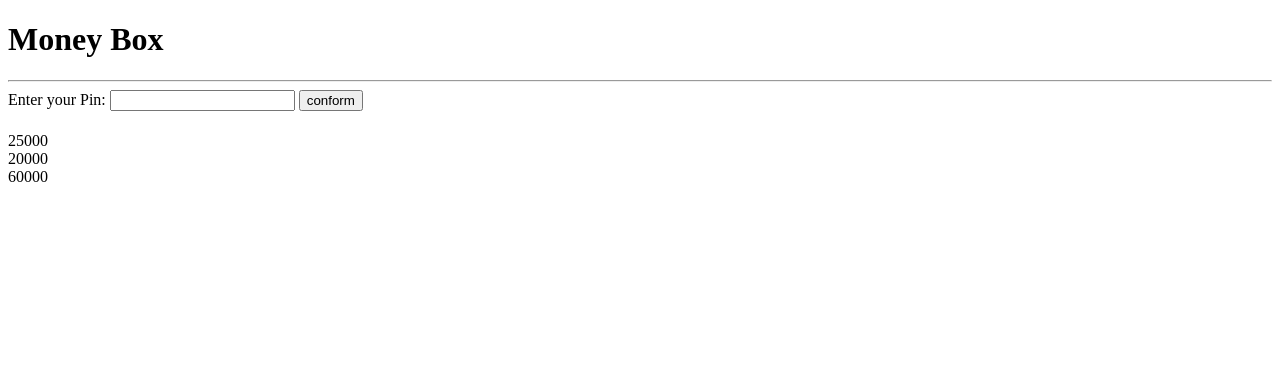
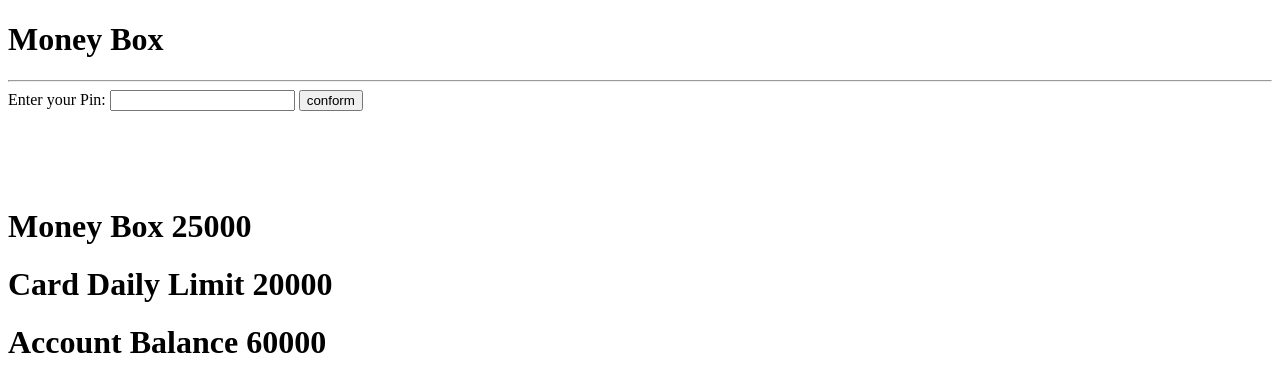
Before and after one commit to daniyalhassan225/Money-Box, a plain HTML site: page index.html in a window 1280 px wide. Drawn offline with Linux system fonts and the light colour scheme.

Commit message:
all error resolve and some changes in display

```diff
--- a/index.html
+++ b/index.html
@@ -22,13 +22,19 @@
 
     <div id="homeScreen"></div>
     <div id="errorMessage"></div>
-    <div id="enoughMoney"></div>
-    <div id="moneyBox"></div>
-    <div id="cardDailylimit"></div>
-    <div id="accountBalance"></div>
+    <br>
+    <div id="enoughMoney" style="color: red;"></div>
+
+    <br><br>
+
+    <h1>Money Box <span id="moneyBox"></span></h1>
+    <h1>Card Daily Limit <span id="cardDailylimit"></span></h1>
+    <h1>Account Balance <span id="accountBalance"></span></h1>
+
 
 
     <script>
+
         let moneyBox = 25000;
         let cardDailylimit = 20000;
         let accountBalance = 60000;
@@ -56,10 +62,9 @@
                 Enter your amount to withdraw:
                 <input type="number" id="userInputAmount" required>
                 <button>withdraw</button>
-                </form>
 
+                </form>`
 
-                `
                 return;
             }
             if (userinputPin !== "1245") {
@@ -71,7 +76,7 @@
         }
 
         function withdraw() {
-            console.log("Withdraw funtion running...");
+            console.log("Withdraw function running...");
 
             let userInputAmount = +document.querySelector("#userInputAmount").value;
 
@@ -91,9 +96,7 @@
                 return;
             }
 
-
-
-            if (userInputAmount < "500") {
+            if (userInputAmount < 500) {
                 document.querySelector("#enoughMoney").innerHTML = `Please enter more than 500Rs`
                 return;
             }
@@ -105,17 +108,19 @@
             }
 
             else {
+
                 document.querySelector("#enoughMoney").innerHTML = `Withdraw has been Done successfully 🎉`
 
                 moneyBox = moneyBox - userInputAmount;
                 cardDailylimit = cardDailylimit - userInputAmount;
                 accountBalance = accountBalance - userInputAmount;
 
-                console.log(moneyBox, cardDailylimit, accountBalance)
+                console.log(moneyBox, cardDailylimit, accountBalance);
 
                 document.getElementById("moneyBox").innerHTML = moneyBox;
                 document.getElementById("cardDailylimit").innerHTML = cardDailylimit;
                 document.getElementById("accountBalance").innerHTML = accountBalance;
+
                 return;
             }
 
```
